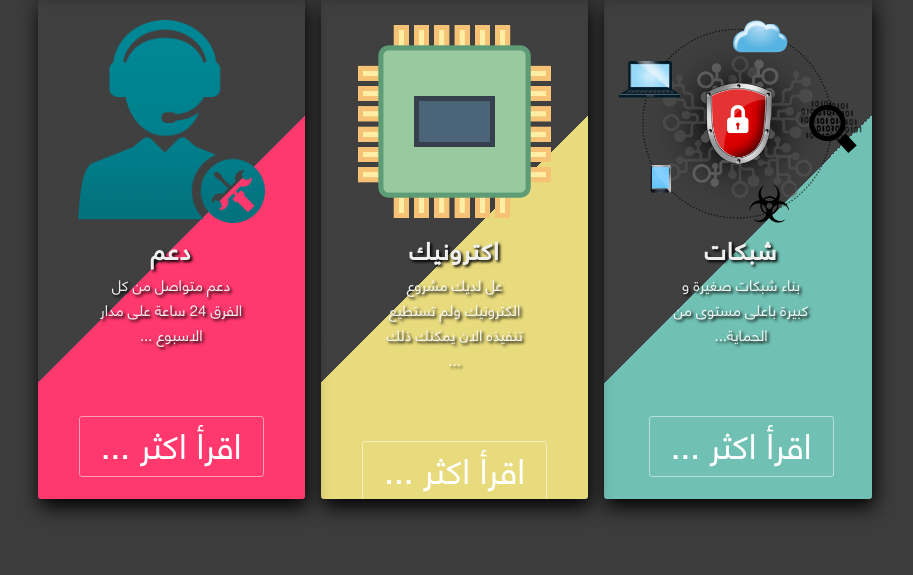
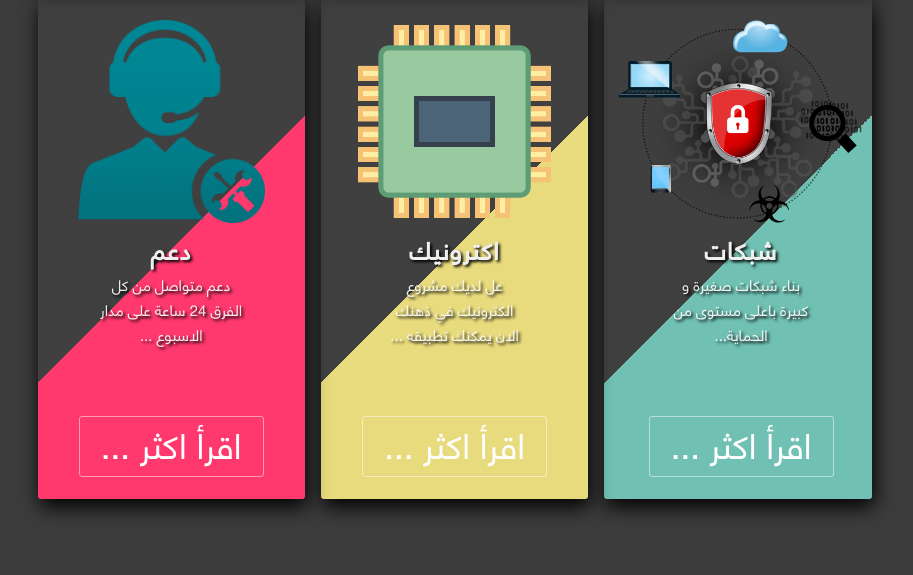
Before and after one commit to saiedlakhdar/UTech, a PHP site: page / in a window 1280 px wide. Shown: the part 2457-3032 px from the top of the page, without its empty margins (187-1100 px from the left). Run offline with PHP 8.4, Linux system fonts and the light colour scheme; some web fonts are replaced.

Commit message:
last update ^^

```diff
--- a/index.php
+++ b/index.php
@@ -413,7 +413,7 @@
                             <div class='product_inner'>
                                 <img src='img/Electronics-Icon1.png'  class="img-responsive" >
                                 <h2>اكترونيك</h2>
-                                <p>عل لديك مشروع الكترونيك ولم تستطيع تنفيذه الان يمكنك ذلك ...
+                                <p>عل لديك مشروع الكترونيك في ذهنك الان يمكنك تطبيقه  ...
                                 </p>
                                 <a>اقرأ اكثر ...</a>
                             </div>
```
